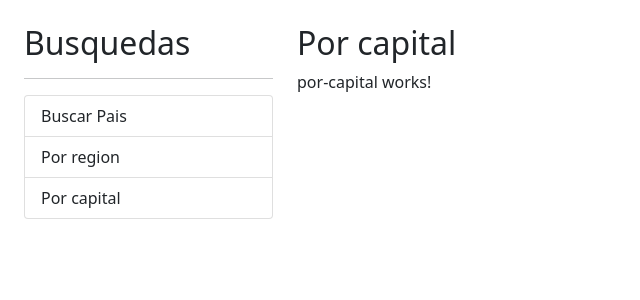
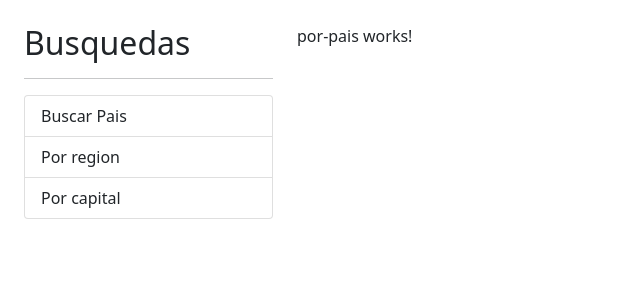
Before and after one commit to davidcrc/paisesApp, an Angular app: page / in a window 1280 px wide. Shown: the top 300 px of the page, without its empty margins (0-640 px from the left). Built offline with nearby package versions, Linux system fonts and the light colour scheme.

Commit message:
8-8. RouterModule - Rutas en nuestra aplicacion

```diff
--- a/src/app/app.component.html
+++ b/src/app/app.component.html
@@ -11,7 +11,6 @@
   </div>
 
   <div class="col">
-    <h2>Por capital</h2>
-    <app-por-capital></app-por-capital>
+    <router-outlet></router-outlet>
   </div>
 </div>
--- a/src/app/app.module.ts
+++ b/src/app/app.module.ts
@@ -1,12 +1,13 @@
 import { NgModule } from '@angular/core';
 import { BrowserModule } from '@angular/platform-browser';
+import { AppRoutingModule } from './app-routing.module';
 import { AppComponent } from './app.component';
 import { PaisModule } from './pais/pais.module';
 import { SharedModule } from './shared/shared.module';
 
 @NgModule({
   declarations: [AppComponent],
-  imports: [BrowserModule, PaisModule, SharedModule],
+  imports: [BrowserModule, AppRoutingModule, PaisModule, SharedModule],
   bootstrap: [AppComponent],
 })
 export class AppModule {}
```
Also changed, not shown: src/app/app-routing.module.ts (added, +36 -0 lines).
